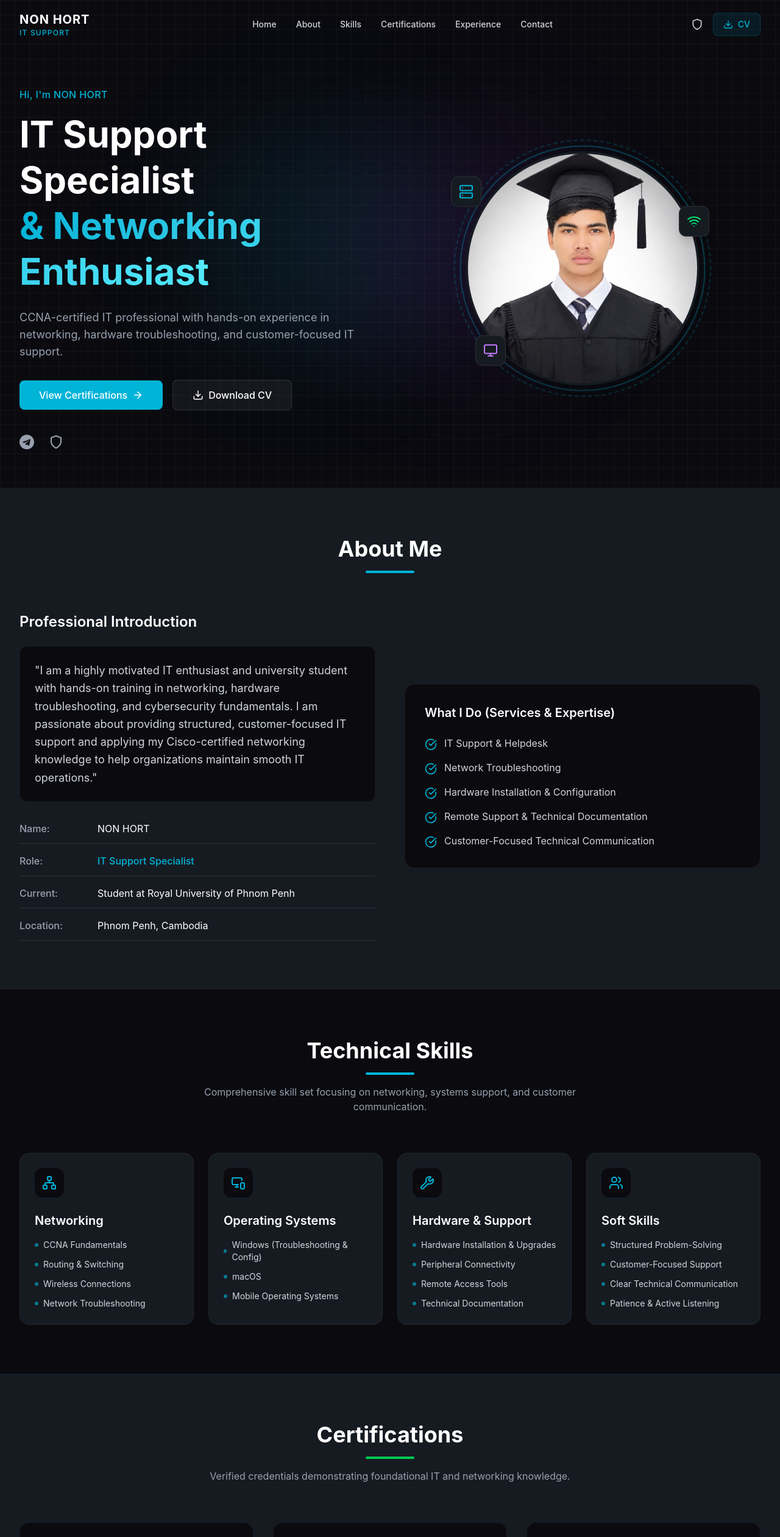
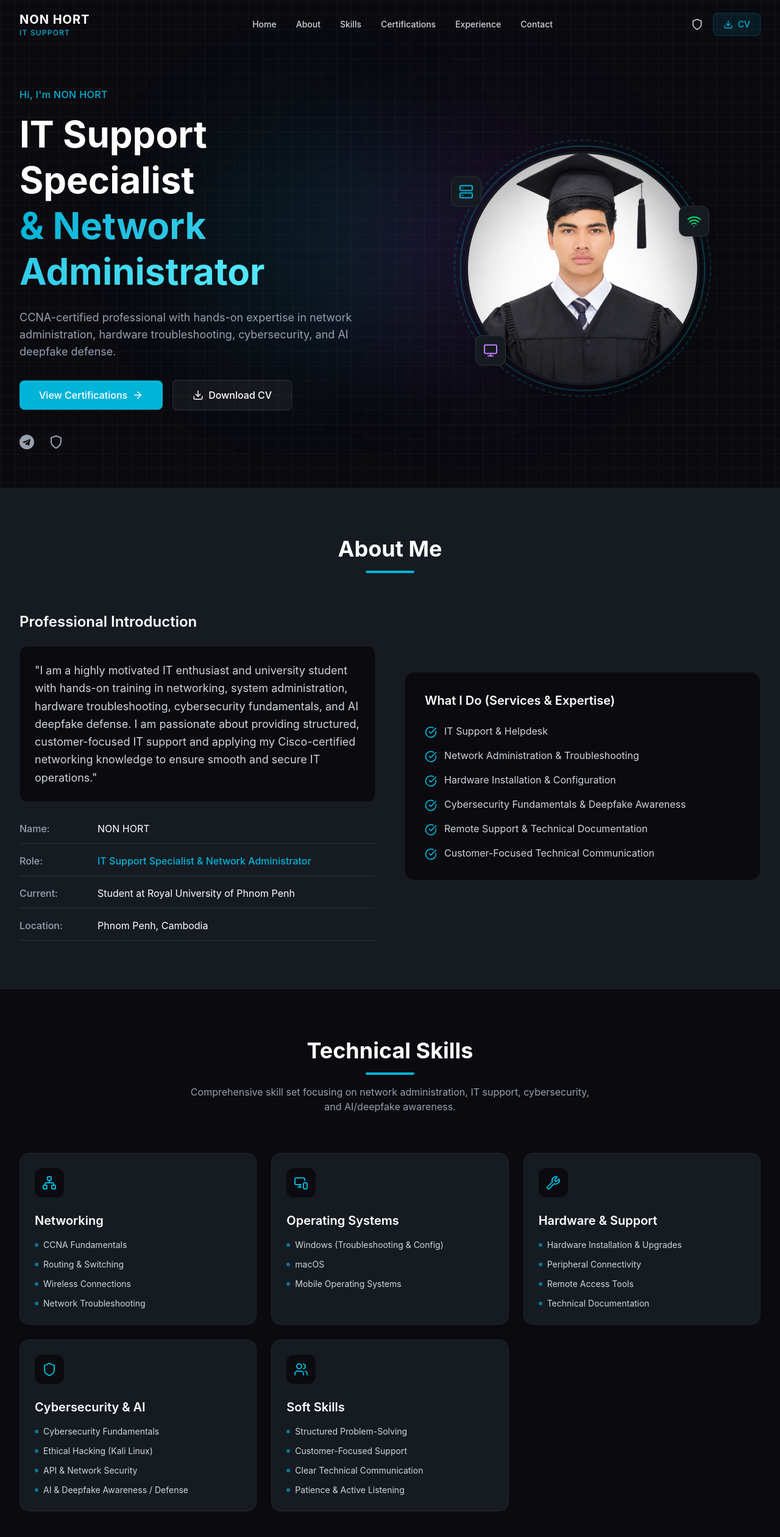
Before and after one commit to HORT7M/my_porflio, a React app: page / in a window 1280 px wide. Shown: the top 2521 px of the page at 61% size. Built offline with nearby package versions, Linux system fonts and the light colour scheme; the HTML template or start-up script is replaced by a standard one.

Commit message:
Update role to IT Support Specialist & Network Administrator and add Cybersecurity & AI Deepfake skills

```diff
--- a/src/components/Footer.tsx
+++ b/src/components/Footer.tsx
@@ -9,7 +9,7 @@ export default function Footer() {
 
         <div className="text-center md:text-left">
           <span className="text-xl font-bold tracking-wider text-white block">{personalInfo.name}</span>
-          <span className="text-sm text-gray-500 font-medium">{personalInfo.role} & Networking Enthusiast</span>
+          <span className="text-sm text-gray-500 font-medium">{personalInfo.role}</span>
         </div>
 
         <div className="flex items-center space-x-6">
--- a/src/components/Hero.tsx
+++ b/src/components/Hero.tsx
@@ -35,11 +35,11 @@ export default function Hero() {
             <h1 className="text-4xl md:text-5xl lg:text-6xl font-bold text-white leading-tight mb-6">
               IT Support Specialist <br />
               <span className="text-transparent bg-clip-text bg-gradient-to-r from-techblue to-cyan-300">
-                & Networking Enthusiast
+                & Network Administrator
               </span>
             </h1>
             <p className="text-lg text-gray-400 mb-8 max-w-2xl mx-auto lg:mx-0">
-              CCNA-certified IT professional with hands-on experience in networking, hardware troubleshooting, and customer-focused IT support.
+              CCNA-certified professional with hands-on expertise in network administration, hardware troubleshooting, cybersecurity, and AI deepfake defense.
             </p>
 
             <div className="flex flex-col sm:flex-row items-center justify-center lg:justify-start gap-4">
--- a/src/components/Skills.tsx
+++ b/src/components/Skills.tsx
@@ -30,7 +30,7 @@ export default function Skills() {
           <h2 className="text-3xl md:text-4xl font-bold text-white mb-4">Technical Skills</h2>
           <div className="w-20 h-1 bg-techblue mx-auto rounded-full"></div>
           <p className="mt-4 text-gray-400 max-w-2xl mx-auto">
-            Comprehensive skill set focusing on networking, systems support, and customer communication.
+            Comprehensive skill set focusing on network administration, IT support, cybersecurity, and AI/deepfake awareness.
           </p>
         </motion.div>
 
@@ -39,7 +39,7 @@ export default function Skills() {
           initial="hidden"
           whileInView="visible"
           viewport={{ once: true }}
-          className="grid md:grid-cols-2 lg:grid-cols-4 gap-6"
+          className="grid sm:grid-cols-2 lg:grid-cols-3 gap-6"
         >
           {skills.map((skillGroup, index) => {
             const Icon = skillGroup.icon;
--- a/src/data/portfolioData.ts
+++ b/src/data/portfolioData.ts
@@ -2,22 +2,23 @@ import { Network, Server, MonitorSmartphone, Wrench, Headset, Users, Shield } fr
 
 export const personalInfo = {
   name: "NON HORT",
-  role: "IT Support Specialist",
+  role: "IT Support Specialist & Network Administrator",
   current: "Student at Royal University of Phnom Penh",
   location: "Phnom Penh, Cambodia",
-  focus: "IT Support, Networking, Cybersecurity",
+  focus: "IT Support, Network Administration, Cybersecurity, AI & Deepfake Defense",
   email: "hortnon828@gmail.com",
   phone: "0972 380 872",
   telegram: "t.me/NonHort_828",
   credly: "https://credly.com/users/non-hort",
   address: "#32, St. 1920, Sen Sok, Phnom Penh Thmey, Phnom Penh, Cambodia",
-  intro: "I am a highly motivated IT enthusiast and university student with hands-on training in networking, hardware troubleshooting, and cybersecurity fundamentals. I am passionate about providing structured, customer-focused IT support and applying my Cisco-certified networking knowledge to help organizations maintain smooth IT operations."
+  intro: "I am a highly motivated IT enthusiast and university student with hands-on training in networking, system administration, hardware troubleshooting, cybersecurity fundamentals, and AI deepfake defense. I am passionate about providing structured, customer-focused IT support and applying my Cisco-certified networking knowledge to ensure smooth and secure IT operations."
 };
 
 export const services = [
   "IT Support & Helpdesk",
-  "Network Troubleshooting",
+  "Network Administration & Troubleshooting",
   "Hardware Installation & Configuration",
+  "Cybersecurity Fundamentals & Deepfake Awareness",
   "Remote Support & Technical Documentation",
   "Customer-Focused Technical Communication"
 ];
@@ -50,6 +51,16 @@ export const skills = [
       "Peripheral Connectivity",
       "Remote Access Tools",
       "Technical Documentation"
+    ]
+  },
+  {
+    category: "Cybersecurity & AI",
+    icon: Shield,
+    items: [
+      "Cybersecurity Fundamentals",
+      "Ethical Hacking (Kali Linux)",
+      "API & Network Security",
+      "AI & Deepfake Awareness / Defense"
     ]
   },
   {
```
